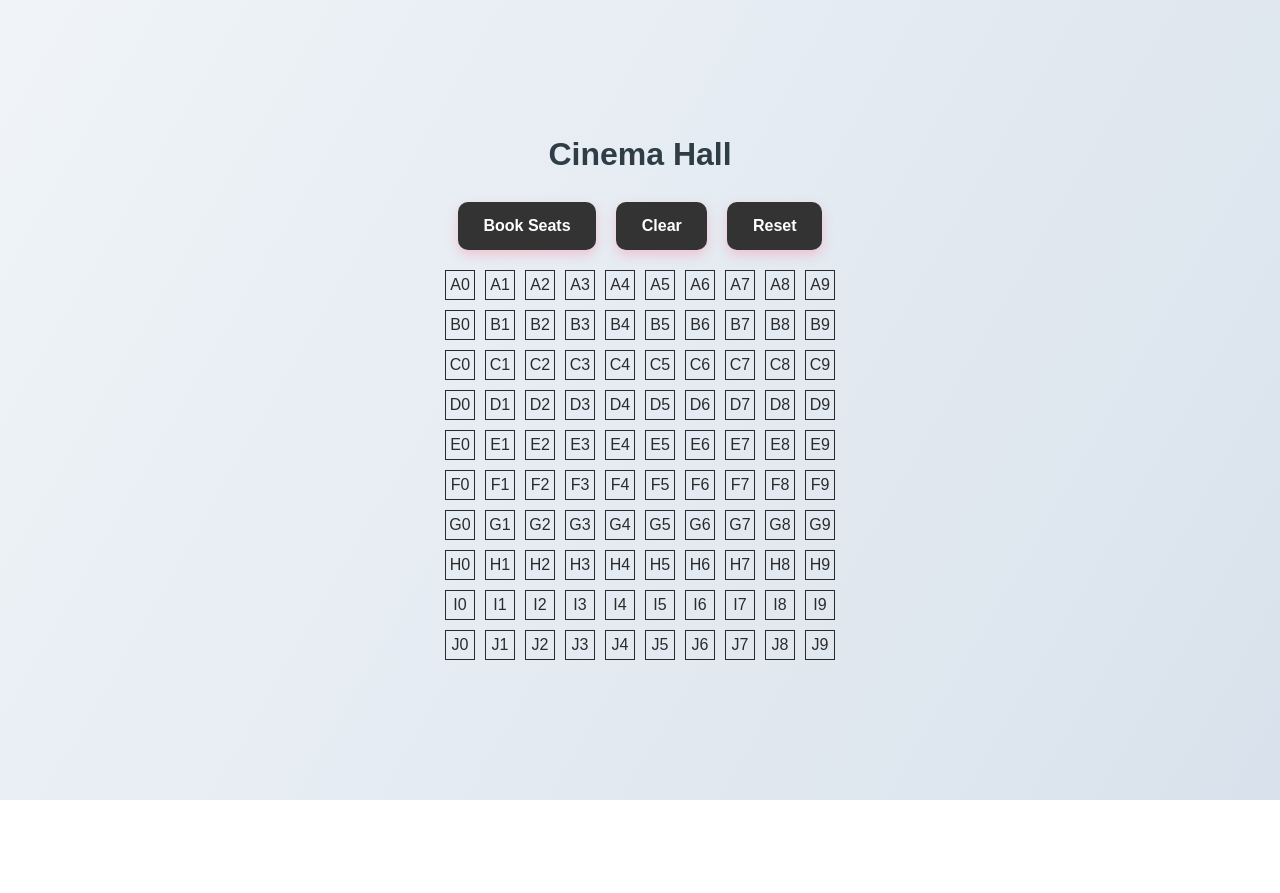
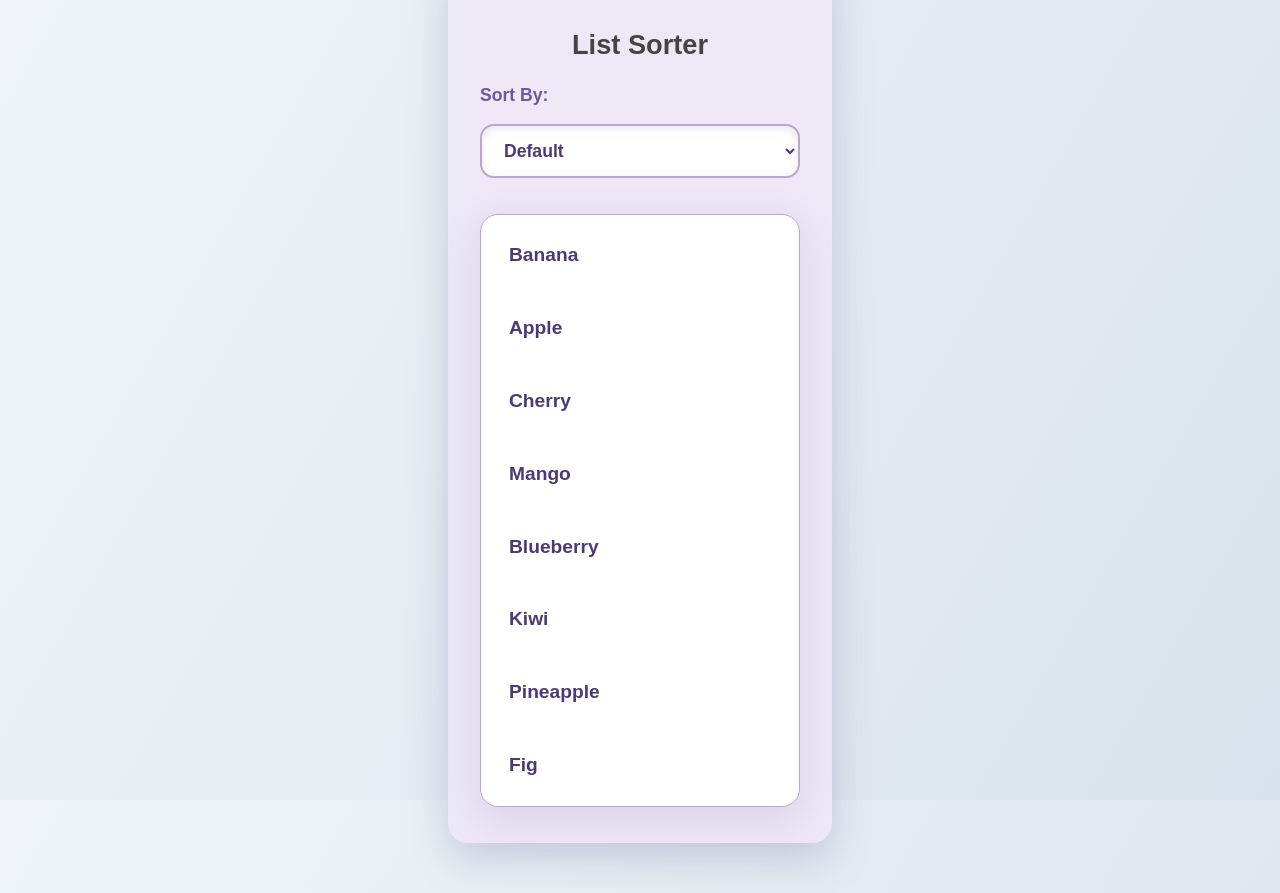
Before and after one commit to Code-With-Rohit-69/Practice-React, a React (Vite) app: page / in a window 1280 px wide. Before the commit the page ends 800 px from the top, so only its background shows below. Built offline with nearby package versions, Linux system fonts and the light colour scheme.

Commit message:
List Sorter

```diff
--- a/src/App.jsx
+++ b/src/App.jsx
@@ -21,9 +21,10 @@ import PinItems from "./components/PinItems/PinItems.jsx";
 import GridLights2 from "./components/GridLights2/GridLights2.jsx";
 import TrafficLight from "./components/TrafficLight/TrafficLight.jsx";
 import CinemaHall from "./components/CinemaHall/CinemaHall.jsx";
+import ListSorter from "./components/ListSorter/ListSorter.jsx";
 
 const App = () => {
-  return <CinemaHall />
+  return <ListSorter />
 };
 
 export default App;
--- /dev/null
+++ b/src/components/ListSorter/ListSorter.jsx
@@ -0,0 +1,74 @@
+import React, { useEffect, useState } from "react";
+import Style from "./ListSorter.module.css";
+
+const defaultFruits = [
+  "Banana",
+  "Apple",
+  "Cherry",
+  "Mango",
+  "Blueberry",
+  "Kiwi",
+  "Pineapple",
+  "Fig",
+];
+
+const ListSorter = () => {
+    const [order, setOrder] = useState("default");
+    const [fruits, setFruits] = useState(defaultFruits);
+
+    const handleChange = (e) => {
+        const value = e.target.value;
+
+        setOrder(value);
+    };
+
+    const handleFruitsOrder = () => {
+        if (order === "length") {
+        setFruits([...defaultFruits].sort((a, b) => a.length - b.length));
+        return;
+        }
+
+        if (order === "a-z") {
+        setFruits([...defaultFruits].sort((a, b) => a.localeCompare(b)));
+        return;
+        }
+
+        if (order === "z-a") {
+        setFruits([...defaultFruits].sort((a, b) => b.localeCompare(a)));
+        return;
+        }
+
+        if (order === "default") {
+        setFruits(defaultFruits);
+        return;
+        }
+    };
+
+    useEffect(() => {
+        handleFruitsOrder();
+    }, [order]);
+
+  return (
+    <div data-testid="container">
+      <div>
+        <h2> List Sorter</h2>
+      </div>
+      <label htmlFor="sort">Sort By:</label>
+      <select id="sort" data-testid="sort-dropdown" onChange={handleChange}>
+        <option value="default">Default</option>
+        <option value="a-z">A - Z (Alphabetical)</option>
+        <option value="z-a">Z - A (Alphabetical)</option>
+        <option value="length">Length (Shortest First)</option>
+      </select>
+      <ul data-testid="list">
+        {fruits.map((fruit, _) => (
+          <li data-testid="list-item" key={`${fruit}`}>
+            {fruit}
+          </li>
+        ))}
+      </ul>
+    </div>
+  );
+};
+
+export default ListSorter;
--- /dev/null
+++ b/src/components/ListSorter/ListSorter.module.css
@@ -0,0 +1,85 @@
+div[data-testid="container"] {
+  max-width: 400px;
+  margin: 50px auto;
+  padding: 36px 32px;
+  font-family: "Poppins", "Segoe UI", Tahoma, Geneva, Verdana, sans-serif;
+  background-color: #ede7f6;
+  border-radius: 20px;
+  box-shadow: 0 15px 40px rgba(107, 91, 149, 0.25);
+  color: #4b3b72;
+  user-select: none;
+}
+
+h2[data-testid="heading"] {
+  font-size: 2.25rem;
+  margin-bottom: 32px;
+  font-weight: 700;
+  color: #6b5b95;
+  text-align: center;
+  letter-spacing: 1.5px;
+  text-transform: uppercase;
+  text-shadow: 0 1px 3px rgba(155, 89, 182, 0.2);
+}
+
+label[for="sort"] {
+  display: block;
+  margin-bottom: 16px;
+  font-weight: 600;
+  font-size: 1.1rem;
+  color: #6b5b95;
+}
+
+select[data-testid="sort-dropdown"] {
+  width: 100%;
+  padding: 14px 18px;
+  font-size: 1.1rem;
+  border-radius: 14px;
+  border: 2px solid #b8a9c9;
+  background-color: #ffffff;
+  color: #4b3b72;
+  cursor: pointer;
+  transition: border-color 0.35s ease, box-shadow 0.35s ease;
+  box-shadow: inset 0 3px 8px rgba(184, 169, 201, 0.3);
+  font-weight: 600;
+}
+
+select[data-testid="sort-dropdown"]:focus {
+  border-color: #9b59b6;
+  box-shadow: 0 0 14px rgba(155, 89, 182, 0.6);
+  outline: none;
+}
+
+ul[data-testid="list"] {
+  list-style: none;
+  padding-left: 0;
+  margin-top: 36px;
+  border-radius: 18px;
+  background-color: #ffffff;
+  box-shadow: 0 12px 40px rgba(107, 91, 149, 0.15);
+  border: 1.8px solid #b8a9c9;
+  user-select: text;
+}
+
+li[data-testid="list-item"] {
+  padding: 18px 28px;
+  border-bottom: 1.4px solid #b8a9c9;
+  font-size: 1.2rem;
+  color: #4b3b72;
+  font-weight: 600;
+  transition: background-color 0.3s ease, color 0.3s ease;
+  cursor: default;
+  border: none;
+  background-color: #fff;
+}
+
+li[data-testid="list-item"]:hover {
+  background-color: #59a2b6;
+  color: #ede7f6;
+  font-weight: 700;
+  transform: scale(1.03);
+  box-shadow: 0 6px 14px rgba(155, 89, 182, 0.4);
+}
+
+li[data-testid="list-item"]:last-child {
+  border-bottom: none;
+}
```
